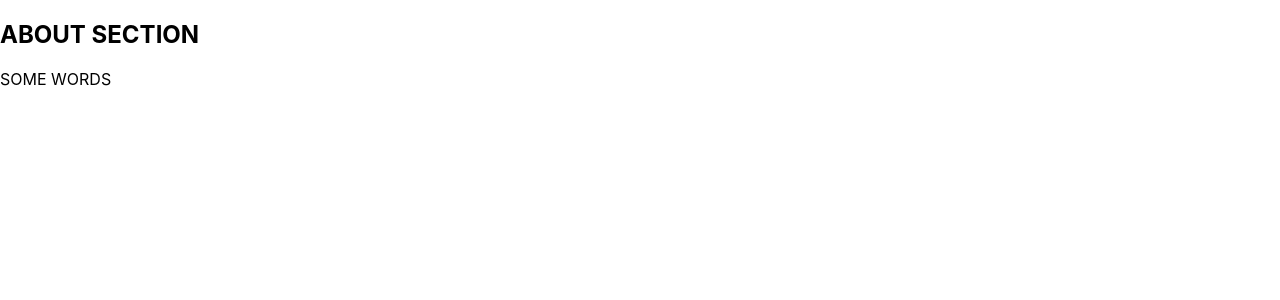
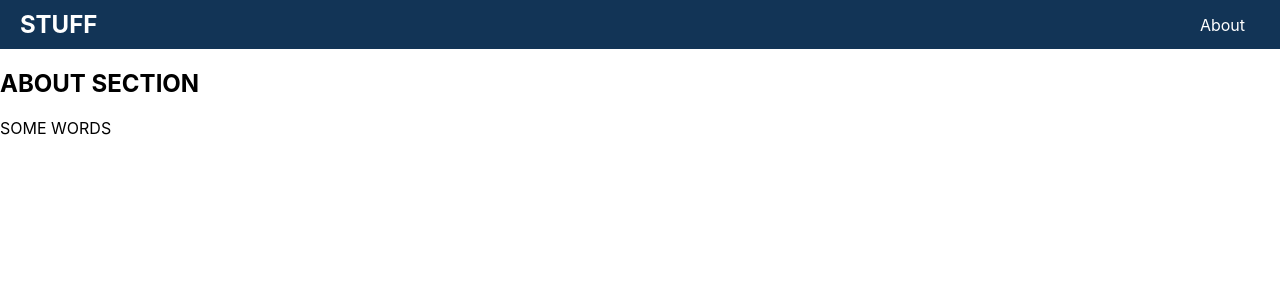
Before and after one commit to RiyanMak/Area-Calculator, a React (Create React App) app in the folder my-app/: page / in a window 1280 px wide. Shown: the top 300 px of the page. Built offline with nearby package versions, Linux system fonts and the light colour scheme.

Commit message:
feat: create a header

```diff
--- a/my-app/src/App.tsx
+++ b/my-app/src/App.tsx
@@ -2,10 +2,12 @@ import React from 'react';
 // import logo from './logo.svg';
 import About from './components/About';
 import './App.css';
+import Header from './components/Header';
 
 const App: React.FC = () => {
   return (
     <div className="app">
+      <Header />
       <main>
         <About />
       </main>
--- /dev/null
+++ b/my-app/src/components/Header.css
@@ -0,0 +1,23 @@
+.header {
+    background-color: #123456;
+    color: white;
+    padding: 10px 20px;
+    display: flex;
+    justify-content: space-between;
+    align-items: center;
+  }
+
+  .header h1 {
+    margin: 0;
+    font-size: 24px;
+  }
+
+  .header nav a {
+    color: white;
+    text-decoration: none;
+    margin: 0 15px;
+  }
+
+  .header nav a:hover {
+    text-decoration: underline;
+  }
--- /dev/null
+++ b/my-app/src/components/Header.tsx
@@ -0,0 +1,15 @@
+import React from 'react';
+import './Header.css'; // Importing CSS
+
+const Header: React.FC = () => {
+  return (
+    <header className="header">
+      <h1>STUFF</h1>
+      <nav>
+        <a href="#about">About</a>
+      </nav>
+    </header>
+  );
+};
+
+export default Header;
```
